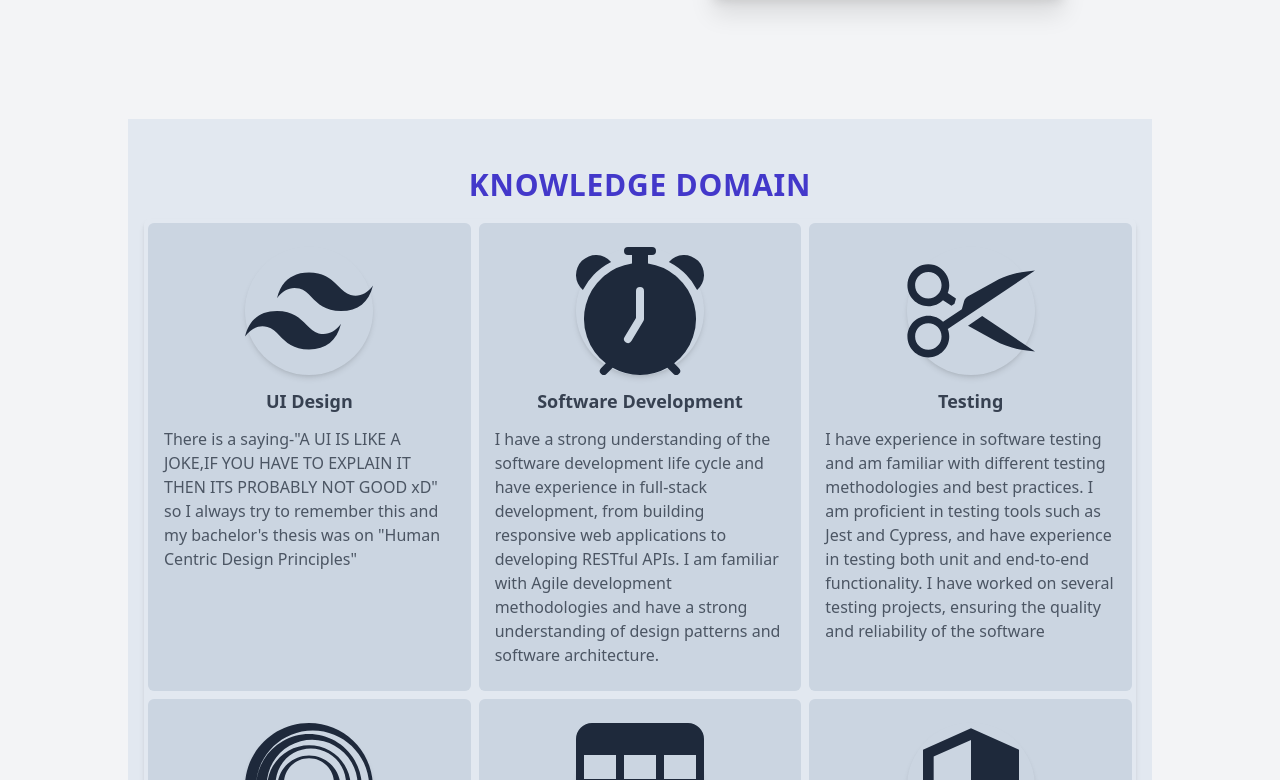
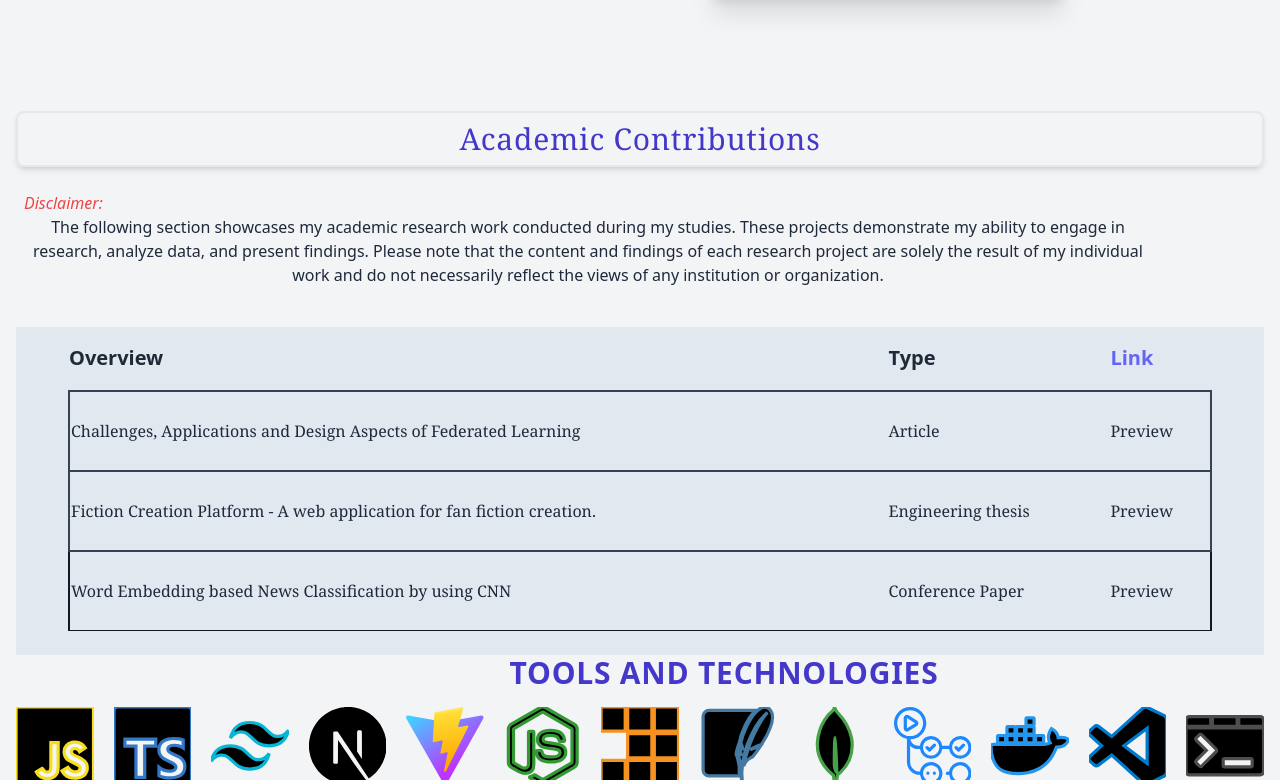
Before and after one commit to mehediasif/mehediasifviteportfolio, a React (Vite) app: page / in a window 1280 px wide. Shown: the part 2520-3300 px from the top of the page. Built offline with nearby package versions, Linux system fonts and the light colour scheme; no server answers.

Commit message:
New things added

```diff
--- a/src/App.jsx
+++ b/src/App.jsx
@@ -9,6 +9,7 @@ import About from './components/about'
 import Technologies from './components/technologies'
 import GetQuote from './components/getQuote'
 import Footer from './components/footer'
+import ThesisList from './components/thesis'
 
 
 function App() {
@@ -82,10 +83,11 @@ function App() {
       <About />
 
       <ProjectPage />
-      <div className='max-w-5xl mx-auto w-11/12 flex flex-col justify-center items-center m-2 bg-slate-200 dark:bg-slate-700'>
+      <ThesisList />
+      <Technologies />
+      <div className='max-w-5xl container mx-auto w-11/12 flex flex-col justify-center items-center m-2 bg-slate-200 dark:bg-slate-700 mt-8'>
         <KnowledgeDomain />
       </div>
-      <Technologies />
       <RightCTA />
       <GetQuote />
       <Footer />
--- a/src/components/projects.jsx
+++ b/src/components/projects.jsx
@@ -39,7 +39,7 @@ export default function ProjectPage() {
                             <img src={img4} alt="building project" className="md:w-11/12 w-full md:h-auto h-full object-center object-full" />
                             <button
                                 className="absolute right-8 py-2 px-6 rounded-md bg-emerald-400 shadow-xl text-lg tracking-wider text-gray-800 hover:bg-gray-200 ease-in duration-150 flex border border-black items-center"
-                                onClick={() => window.open(blogUrl, '_blank')}
+                                onClick={() => window.open(url1, '_blank')}
                                 >
                                     View Project
                                     <svg xmlns="http://www.w3.org/2000/svg" width={13} height={14} viewBox="0 0 13 14" fill="none">
--- /dev/null
+++ b/src/components/thesis.jsx
@@ -0,0 +1,57 @@
+import React from "react";
+
+export default function ThesisList(){
+    const link1 = "https://www.researchgate.net/publication/354427822_Challenges_Applications_and_Design_Aspects_of_Federated_Learning_A_Survey";
+    const link2 = "https://apd.amu.edu.pl/diplomas/158058";
+    const link3 = "https://www.researchgate.net/publication/354668866_Word_Embedding_based_News_Classification_by_using_CNN";
+
+    return(
+        <>
+        <h2 className='p-2 border-2 dark:border-0 shadow-md dark:shadow-sm dark:shadow-emerald-400 rounded-lg lg:text-3xl sm:text-xl text-center font-base mb-6 sm:mb-8 lg:mb-4 font-[Georgia] tracking-wide text-indigo-700 dark:text-sky-400'>Academic Contributions</h2>
+        <p className="flex flex-wrap items-center text-center lg:w-11/12 text-medium font-systems-ui text-slate-800 dark:text-gray-200 p-2"><i className="text-red-500 dark:text-red-400">Disclaimer: </i>The following section showcases my academic research work conducted during my studies. These projects demonstrate my ability to engage in research, analyze data, and present findings. Please note that the content and findings of each research project are solely the result of my individual work and do not necessarily reflect the views of any institution or organization.</p>
+        <div className="flex flex-col justify-center items-center container mx-auto pl-4 bg-slate-200 dark:bg-slate-700 mt-8 pb-6 sm:pl-0">
+                        <div className="w-11/12 mx-auto lg:mx-0 xl:mx-0 mb-6 xl:mb-0 rounded-2xl">
+                        <table className="w-full overflow-x-auto text-slate-800 dark:text-gray-100">
+                            <thead>
+                            <tr className="bg-slate-200 dark:bg-slate-600 h-16 text-xl leading-6 text-gray-800 dark:text-blue-400 dark:decoration-sky-200 rounded-lg">
+                                <th className="font-bold text-left pl-0">Overview</th>
+                                <th className="font-bold text-left">Type</th>
+                                <th className="font-bold text-left pr-4 text-indigo-500 dark:text-red-400">Link</th>
+                            </tr>
+                            </thead>
+                            <tbody>
+                            <tr className="h-20 hover:bg-gray-300 dark:hover:bg-gray-600 antialiased font-[Georgia] border-2 leading-none text-gray-800  border-gray-700 dark:border-sky-600 dark:hover:border-emerald-300">
+                                <td className="text-slate-800 dark:text-gray-100">Challenges, Applications and Design Aspects of Federated Learning</td>
+                                <td className="text-slate-800 dark:text-gray-100">Article</td>
+                                <td><a
+                                href={link1}
+                                target="_blank"
+                                className="cursor-pointer hover:underline text-slate-800  dark:text-gray-100 hover:text-indigo-700 hover:dark:text-indigo-500"
+                                >Preview</a></td>
+                            </tr>
+                            <tr className="h-20 hover:bg-gray-300 dark:hover:bg-gray-600 antialiased font-[Georgia] border-2 leading-none text-gray-800  border-gray-700 dark:border-sky-600 dark:hover:border-emerald-300">
+                                <td className="text-slate-800 dark:text-gray-100">Fiction Creation Platform - A web application for fan fiction creation.</td>
+                                <td className="text-slate-800 dark:text-gray-100">Engineering thesis</td>
+                                <td><a
+                                href={link2}
+                                target="_blank"
+                                className="cursor-pointer hover:underline text-slate-800  dark:text-gray-100 hover:text-indigo-700 hover:dark:text-indigo-500"
+                                >Preview</a></td>
+                            </tr>
+                            <tr className="h-20 hover:bg-gray-300 dark:hover:bg-gray-600 antialiased font-[Georgia] border-2 leading-none text-gray-800 border-b border-gray-900 dark:border-sky-600 dark:hover:border-emerald-300">
+                                <td className="text-slate-800 dark:text-gray-100">Word Embedding based News Classification by using CNN</td>
+                                <td className="text-slate-800 dark:text-gray-100">Conference Paper</td>
+                                <td><a
+                                href={link3}
+                                target="_blank"
+                                className="cursor-pointer hover:underline text-slate-800  dark:text-gray-100 hover:text-indigo-700 hover:dark:text-indigo-500"
+                                >Preview</a></td>
+                            </tr>
+
+                            </tbody>
+                        </table>
+                        </div>
+                    </div>
+        </>
+    );
+}
```
